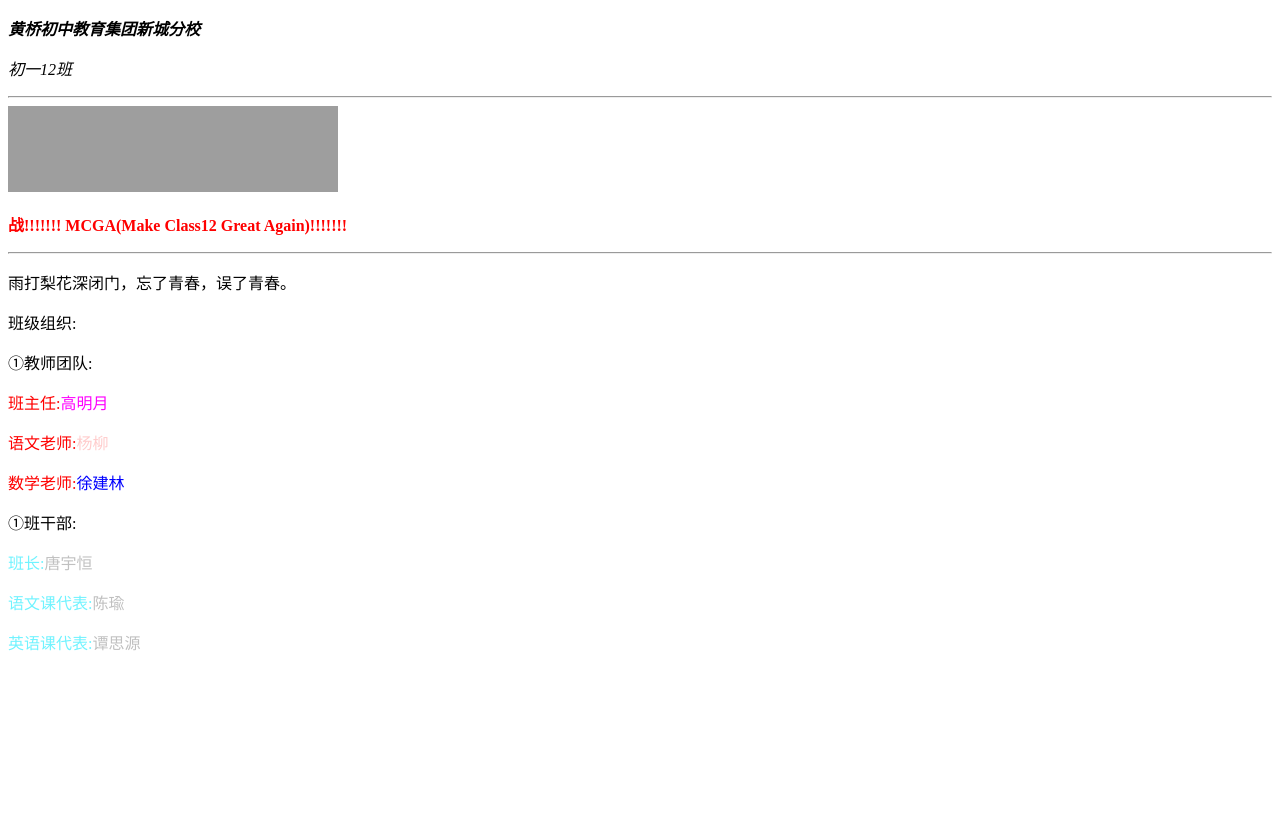
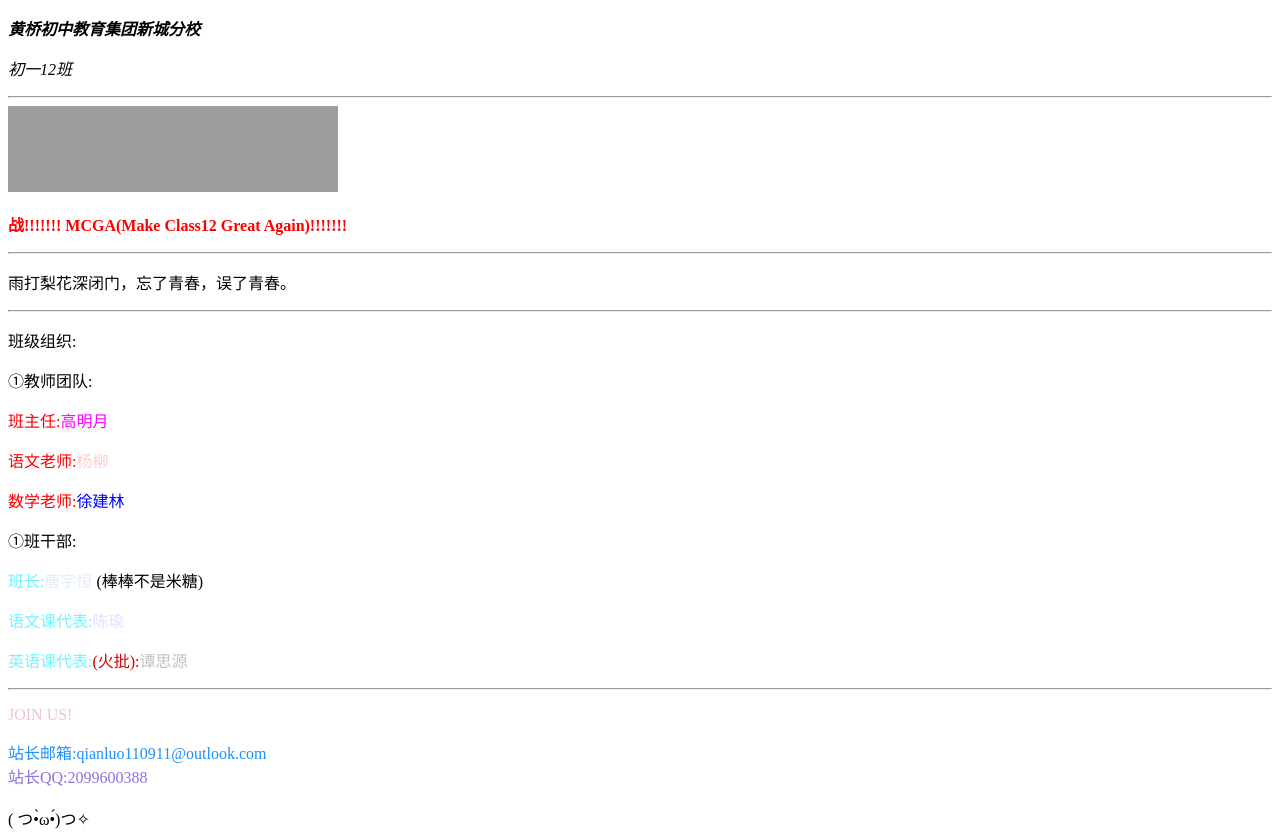
Before and after one commit to QianLuo0721/QianLuo0721.github.io, a plain HTML site: page index.html in a window 1280 px wide. Before the commit the page ends 800 px from the top, so only its background shows below. Drawn offline with Linux system fonts and the light colour scheme; grey boxes are pictures that could not be loaded.

Commit message:
Update index.html

```diff
--- a/index.html
+++ b/index.html
@@ -9,15 +9,22 @@
     MCGA(Make Class12 Great Again)!!!!!!!</b></font></p>
   <hr>
   <p>雨打梨花深闭门，忘了青春，误了青春。</p>
+  <hr>
   <p>班级组织:
   <p>①教师团队:</p>
   <p><font color="#FF0000">班主任:<font color="#FF00FF">高明月</font> </font></p>
   <p><font color="#FF0000">语文老师:<font color="#FFCCCC">杨柳</font> </font></p>
   <p><font color="#FF0000">数学老师:<font color="#0000FF">徐建林</font> </font></p>
   <p>①班干部:</p>
-  <p><font color="#70F3FF">班长:<font color="#C0C0C0">唐宇恒</font> </font></p>
-  <p><font color="#70F3FF">语文课代表:<font color="#C0C0C0">陈瑜</font> </font></p>
-  <p><font color="#70F3FF">英语课代表:<font color="#C0C0C0">谭思源</font> </font></p>
+  <p><font color="#70F3FF">班长:<font color="#E2EAF4">唐宇恒</font></font> (棒棒不是米糖)</p>
+  <p><font color="#70F3FF">语文课代表:<font color="#E7DDFF">陈瑜</font> </font></p>
+  <p><font color="#70F3FF">英语课代表:<font color="#D20103">(火批):<font color="#C0C0C0">谭思源</font> </font></font></p>
+  <hr>
+  <p><font color="#EFC3CA">JOIN US!</font></p>
+  <font color="#1E90FF">站长邮箱:qianluo110911@outlook.com</font><br>
+  <font color="	#9370DB">站长QQ:2099600388</font><br>
+  	<br>
+  ( つ•̀ω•́)つ✧
     </body>
 
 </html>
```
